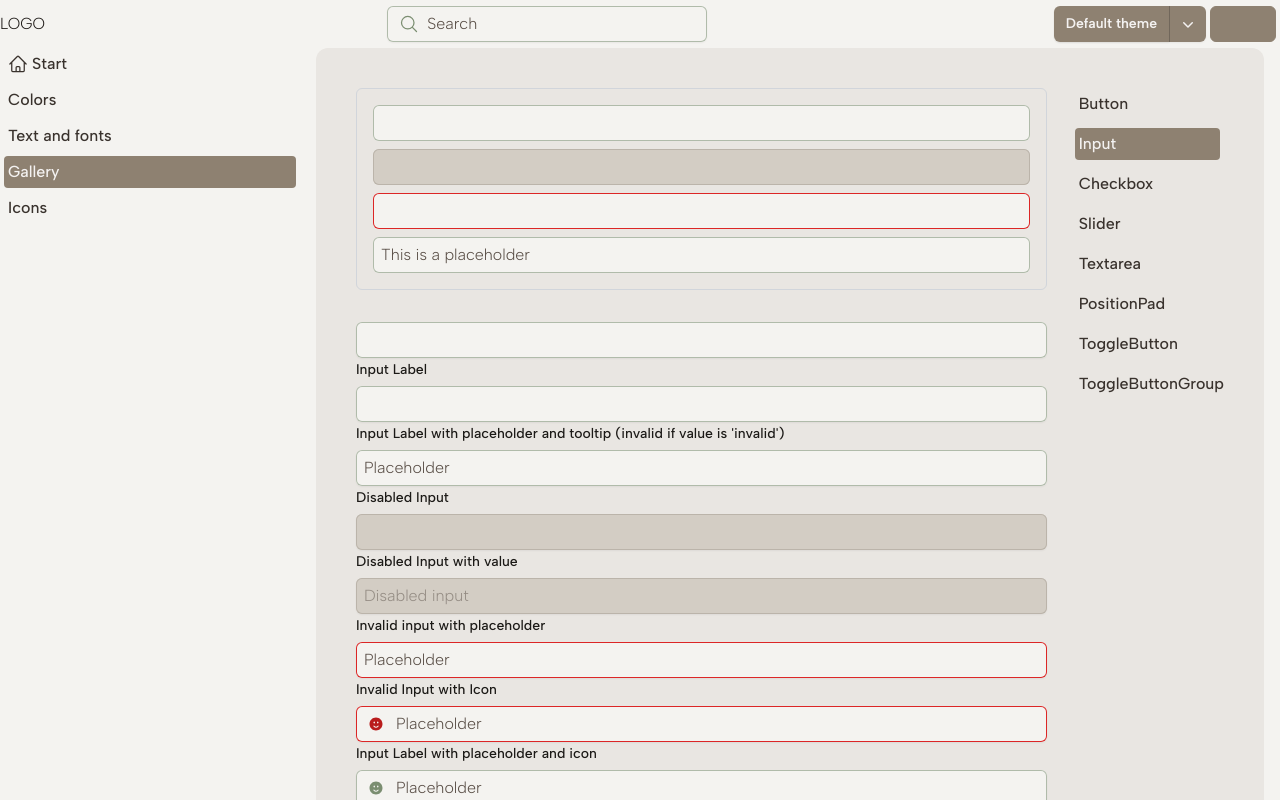
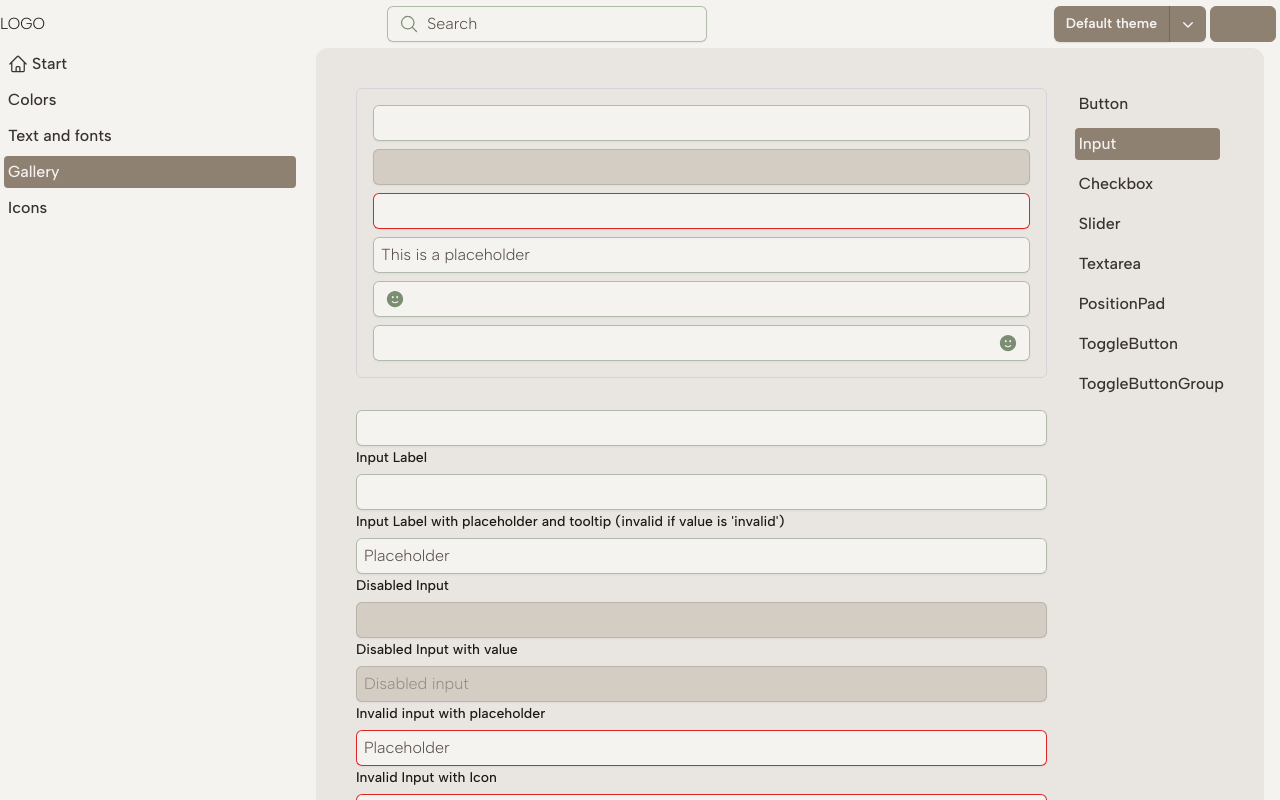
Before and after one commit to allbin/styles, a React (Vite) app: page /gallery/input in a window 1280 px wide. Built offline with nearby package versions, Linux system fonts and the light colour scheme; some icons are missing.

Commit message:
added start and end adornment react node

```diff
--- a/src/components/Input/GalleryInput.tsx
+++ b/src/components/Input/GalleryInput.tsx
@@ -9,11 +9,13 @@ const GalleryInput: React.FC = () => {
   const [value, setValue] = React.useState('');
   return (
     <div>
-      <div className="mb-8 flex flex-wrap gap-2 rounded-md border border-gray-300 p-4">
+      <div className="mb-8 flex flex-col gap-2 rounded-md border border-gray-300 p-4">
         <ShadInput />
         <ShadInput disabled />
         <ShadInput invalid />
         <ShadInput placeholder="This is a placeholder" />
+        <ShadInput startAdornment={<FaceSmileIcon className="size-5" />} />
+        <ShadInput endAdornment={<FaceSmileIcon className="size-5" />} />
       </div>
       <Input id="input-1" />
       <Input id="input-2" label="Input Label" />
--- a/src/components/Input/ShadInput.tsx
+++ b/src/components/Input/ShadInput.tsx
@@ -1,7 +1,7 @@
 import * as React from 'react';
 import { cva, type VariantProps } from 'class-variance-authority';
 import { cn } from '../../helpers/classnames';
-//import { Tooltip } from 'react-tooltip';
+// import { Tooltip } from 'react-tooltip';
 
 const inputVariants = cva(
   [
@@ -34,36 +34,95 @@ const inputVariants = cva(
   },
 );
 
-const invalidClass = [
+const inputClasses = {
+  invalid: [
     'text-red-7000',
     'ring-1',
     'ring-red-600',
     'hover:ring-red-800',
     'focus:outline-red-600',
-];
+  ],
+  startAdornment: ['pl-10'],
+  endAdornment: ['pr-10'],
+};
 
 export interface InputProps
   extends React.InputHTMLAttributes<HTMLInputElement>,
     VariantProps<typeof inputVariants> {
   invalid?: boolean;
   placeholder?: string;
+  startAdornment?: React.ReactNode;
+  endAdornment?: React.ReactNode;
 }
 
 const ShadInput = React.forwardRef<HTMLInputElement, InputProps>(
-  ({ className, type, variant, invalid, placeholder, ...props }, ref) => {
-    console.log(invalid);
+  (
+    {
+      className,
+      type,
+      variant,
+      invalid,
+      placeholder,
+      startAdornment,
+      endAdornment,
+      ...props
+    },
+    ref,
+  ) => {
     return (
+      <div className="group relative grow">
+        <div className="relative grow rounded-md shadow-sm">
+          {startAdornment && (
+            <div
+              className={cn([
+                'pointer-events-none',
+                'absolute',
+                'inset-y-0',
+                'left-0',
+                'flex',
+                'items-center',
+                'pl-3',
+                'text-secondary-500',
+                'group-focus-within:text-text-7000',
+                'group-hover:text-primary-700',
+              ])}
+            >
+              {startAdornment}
+            </div>
+          )}
           <input
             type={type}
             className={cn(
               inputVariants({ variant }),
-          invalid && invalidClass,
+              invalid && inputClasses.invalid,
+              startAdornment && inputClasses.startAdornment,
+              endAdornment && inputClasses.endAdornment,
               className,
             )}
             ref={ref}
             placeholder={placeholder}
             {...props}
           />
+          {endAdornment && (
+            <div
+              className={cn([
+                'pointer-events-none',
+                'absolute',
+                'inset-y-0',
+                'right-0',
+                'flex',
+                'items-center',
+                'pr-3',
+                'text-secondary-500',
+                'group-focus-within:text-text-7000',
+                'group-hover:text-primary-700',
+              ])}
+            >
+              {endAdornment}
+            </div>
+          )}
+        </div>
+      </div>
     );
   },
 );
```
Lines whose indentation alone changed are shown as unchanged.
